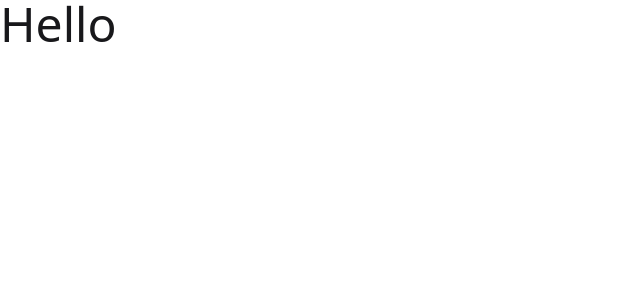
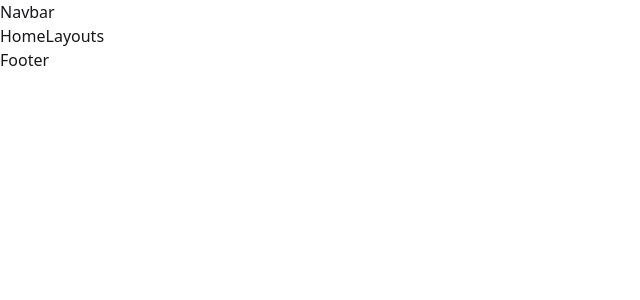
Before and after one commit to grashik99/car-rental-service-client, a React (Vite) app: page / in a window 1280 px wide. Shown: the top 300 px of the page, without its empty margins (0-640 px from the left). Built offline with nearby package versions, Linux system fonts and the light colour scheme.

Commit message:
Basic Layout implemented

```diff
--- a/index.html
+++ b/index.html
@@ -2,9 +2,9 @@
 <html lang="en" data-theme="light">
   <head>
     <meta charset="UTF-8" />
-    <link rel="icon" type="image/svg+xml" href="/vite.svg" />
+    <link rel="icon" type="image/png" href="./src/assets/logo.png" />
     <meta name="viewport" content="width=device-width, initial-scale=1.0" />
-    <title>Vite + React</title>
+    <title>Car Rental Service</title>
   </head>
   <body>
     <div id="root"></div>
--- /dev/null
+++ b/src/components/shared/Footer.jsx
@@ -0,0 +1,6 @@
+const Footer = () => {
+  return (
+    <div>Footer</div>
+  )
+}
+export default Footer
--- /dev/null
+++ b/src/components/shared/Navbar.jsx
@@ -0,0 +1,6 @@
+const Navbar = () => {
+  return (
+    <div>Navbar</div>
+  )
+}
+export default Navbar
--- /dev/null
+++ b/src/layouts/HomeLayouts.jsx
@@ -0,0 +1,6 @@
+const HomeLayouts = () => {
+  return (
+    <div>HomeLayouts</div>
+  )
+}
+export default HomeLayouts
--- /dev/null
+++ b/src/pages/Error.jsx
@@ -0,0 +1,6 @@
+const Error = () => {
+  return (
+    <div>Error</div>
+  )
+}
+export default Error
--- /dev/null
+++ b/src/pages/Root.jsx
@@ -0,0 +1,14 @@
+import { Outlet } from "react-router";
+import Navbar from "../components/shared/Navbar";
+import Footer from "../components/shared/Footer";
+
+const Root = () => {
+  return (
+    <div className="max-w-7xl mx-auto">
+      <Navbar />
+      <Outlet />
+      <Footer />
+    </div>
+  );
+};
+export default Root;
--- a/src/router/router.jsx
+++ b/src/router/router.jsx
@@ -1,8 +1,18 @@
 import { createBrowserRouter } from "react-router";
+import Root from "../pages/Root";
+import Error from "../pages/Error";
+import HomeLayouts from "../layouts/HomeLayouts";
 
 export const router = createBrowserRouter([
   {
     path: "/",
-    element: <div className="text-5xl">Hello</div>,
+    element: <Root />,
+    errorElement: <Error />,
+    children: [
+      {
+        index: true,
+        element: <HomeLayouts />,
+      },
+    ],
   },
 ]);
```
Also changed, not shown: src/assets/logo-2.png (added), src/assets/logo.png (added).
